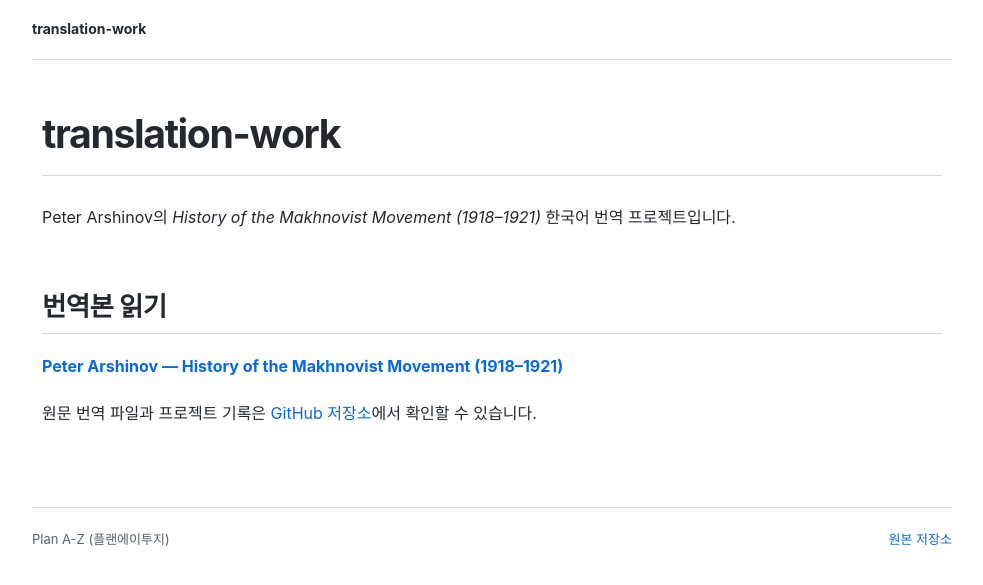
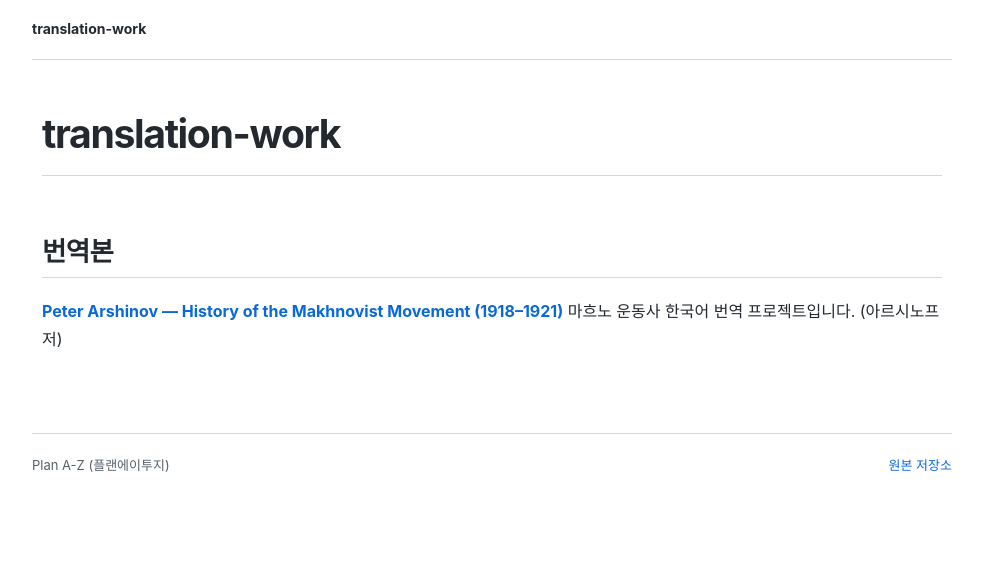
Before and after one commit to Plan-Atoz/translation-work, a Jekyll site: the page built from index.md, in a window 1280 px wide. Shown: the top 585 px of the page, without its empty margins (148-1131 px from the left). Built offline with Jekyll 4.4.1, drawn with Linux system fonts in a browser that asks for light colours.

Commit message:
Revise translation project description in index.md
Updated the project description and removed redundant sections.

```diff
--- a/index.md
+++ b/index.md
@@ -6,10 +6,7 @@ description: "Peter Arshinov의 마흐노주의 운동사 한국어 번역 프
 
 # translation-work
 
-Peter Arshinov의 *History of the Makhnovist Movement (1918–1921)* 한국어 번역 프로젝트입니다.
-
-## 번역본 읽기
+## 번역본
 
 [**Peter Arshinov — History of the Makhnovist Movement (1918–1921)**]({{ '/translation/' | relative_url }})
-
-원문 번역 파일과 프로젝트 기록은 [GitHub 저장소](https://github.com/PlanA2Z/translation-work)에서 확인할 수 있습니다.
+마흐노 운동사 한국어 번역 프로젝트입니다. (아르시노프 저)
```
